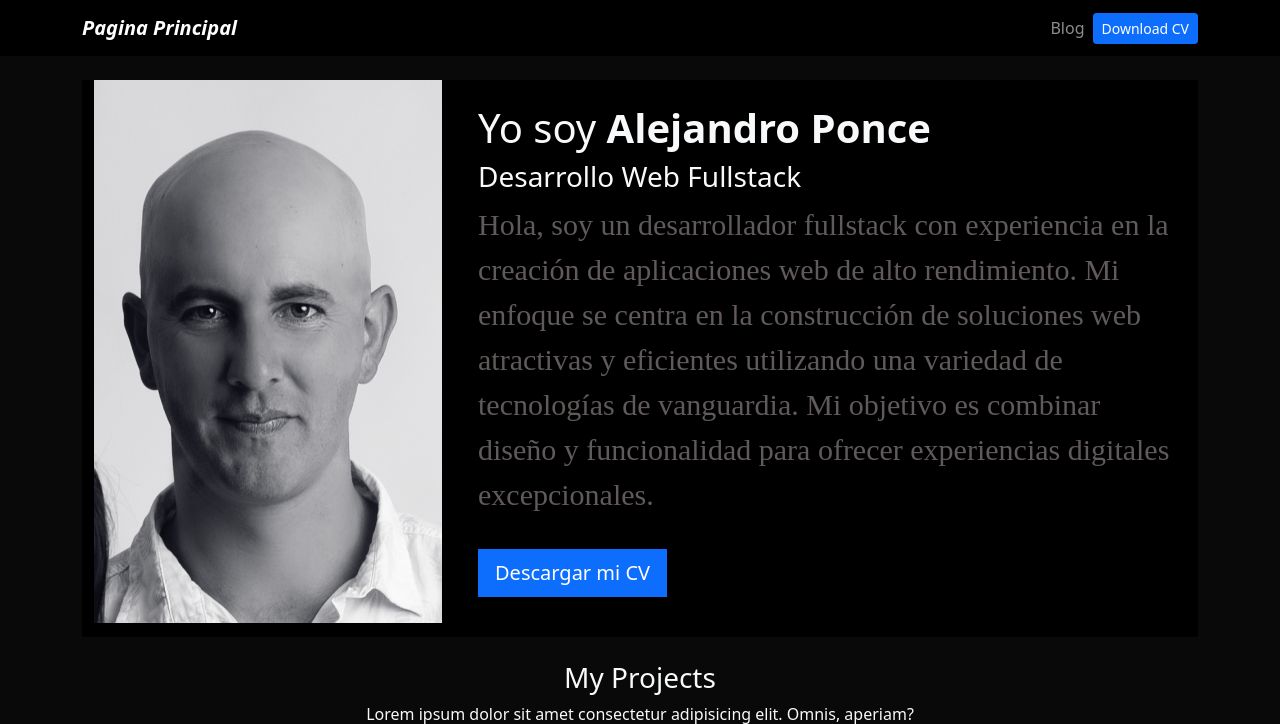
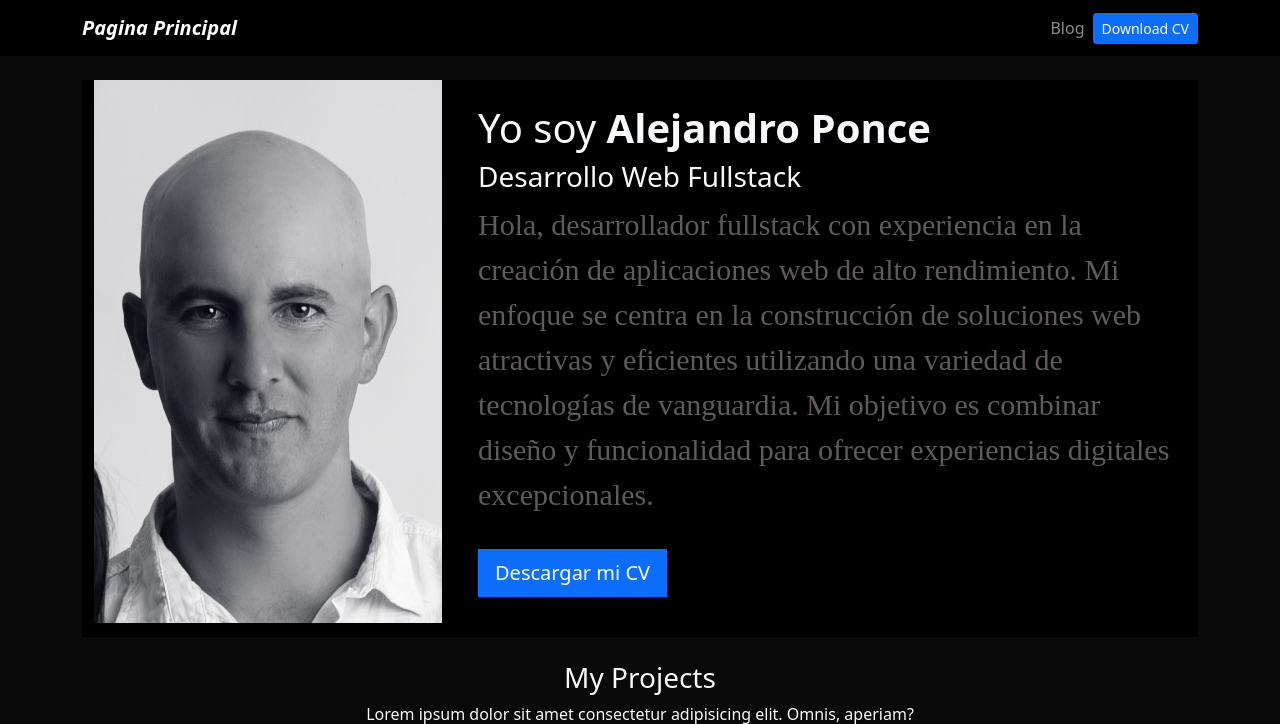
Before and after one commit to alejandroponce00/portofolio_django, a Django app: page / in a window 1280 px wide. Shown: the top 724 px of the page. Run offline with Django 3.2, Linux system fonts and the light colour scheme; data comes from the database, SQL or seed files in the repository.

Commit message:
sin entorno

```diff
--- a/portfolio/templates/home.html
+++ b/portfolio/templates/home.html
@@ -13,7 +13,7 @@
   <div class="col-md-8 my-auto p-4">
     <h1>Yo soy <strong>Alejandro Ponce</strong></h1>
     <h3>Desarrollo Web Fullstack</h3>
-    <p class="parrafo">Hola, soy un desarrollador fullstack con experiencia
+    <p class="parrafo">Hola, desarrollador fullstack con experiencia
        en la creación de aplicaciones web de alto rendimiento.
        Mi enfoque se centra en la construcción de soluciones
         web atractivas y eficientes utilizando una variedad
```
